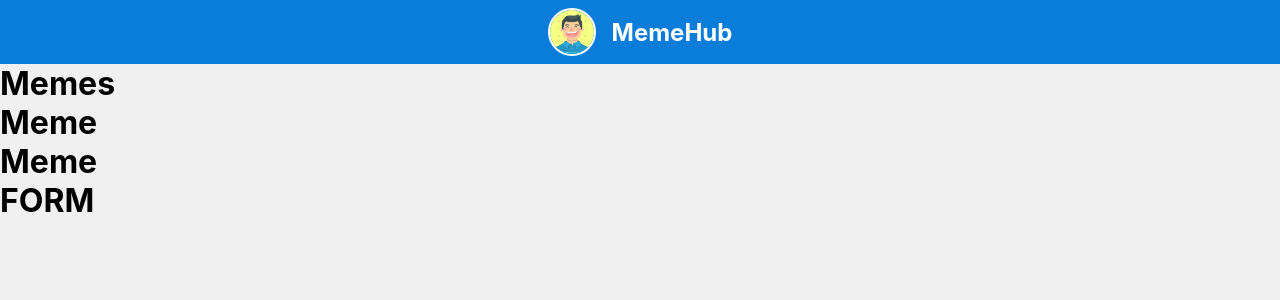
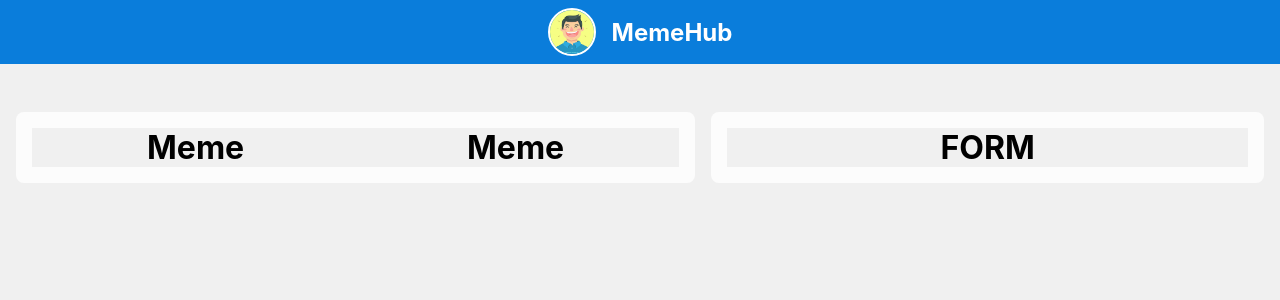
Before and after one commit to joysamaddar/MemeHub, a React (Create React App) app in the folder client/: page / in a window 1280 px wide. Shown: the top 300 px of the page. Built offline with nearby package versions, Linux system fonts and the light colour scheme.

Commit message:
Removed basic react styling

```diff
--- a/client/public/index.html
+++ b/client/public/index.html
@@ -2,42 +2,11 @@
 <html lang="en">
   <head>
     <meta charset="utf-8" />
-    <link rel="icon" href="%PUBLIC_URL%/favicon.ico" />
     <meta name="viewport" content="width=device-width, initial-scale=1" />
-    <meta name="theme-color" content="#000000" />
-    <meta
-      name="description"
-      content="Web site created using create-react-app"
-    />
-    <link rel="apple-touch-icon" href="%PUBLIC_URL%/logo192.png" />
-    <!--
-      manifest.json provides metadata used when your web app is installed on a
-      user's mobile device or desktop. See https://developers.google.com/web/fundamentals/web-app-manifest/
-    -->
-    <link rel="manifest" href="%PUBLIC_URL%/manifest.json" />
-    <!--
-      Notice the use of %PUBLIC_URL% in the tags above.
-      It will be replaced with the URL of the `public` folder during the build.
-      Only files inside the `public` folder can be referenced from the HTML.
-
-      Unlike "/favicon.ico" or "favicon.ico", "%PUBLIC_URL%/favicon.ico" will
-      work correctly both with client-side routing and a non-root public URL.
-      Learn how to configure a non-root public URL by running `npm run build`.
-    -->
-    <title>React App</title>
+    <title>MemeHub</title>
   </head>
   <body>
     <noscript>You need to enable JavaScript to run this app.</noscript>
     <div id="root"></div>
-    <!--
-      This HTML file is a template.
-      If you open it directly in the browser, you will see an empty page.
-
-      You can add webfonts, meta tags, or analytics to this file.
-      The build step will place the bundled scripts into the <body> tag.
-
-      To begin the development, run `npm start` or `yarn start`.
-      To create a production bundle, use `npm run build` or `yarn build`.
-    -->
   </body>
 </html>
--- a/client/src/App.js
+++ b/client/src/App.js
@@ -5,6 +5,8 @@ import Memes from "./components/Memes/Memes"
 import Form from "./components/Form/Form"
 
 const App = ()=>{
+
+
     return (
         <div>
             <nav className={styles.nav}>
@@ -12,11 +14,11 @@ const App = ()=>{
                 <h2>MemeHub</h2>
             </nav>
             <main>
-                <div className="grid">
-                    <div className="grid-item">
+                <div className={styles.container}>
+                    <div className={styles.container_l}>
                         <Memes/>
                     </div>
-                    <div className="grid-item">
+                    <div className={styles.container_r}>
                         <Form/>
                     </div>
                 </div>
--- a/client/src/App.module.scss
+++ b/client/src/App.module.scss
@@ -23,3 +23,27 @@
     color: white;
   }
 }
+
+main {
+  width: 100%;
+  padding-top: 2rem;
+}
+
+.container {
+  display: grid;
+  grid-template-columns: 55% 45%;
+  padding: 1rem 0.5rem;
+  text-align: center;
+  .container_l {
+    background-color: rgba(255, 255, 255, 0.8);
+    border-radius: 0.5rem;
+    padding: 1rem;
+    margin: 0 0.5rem;
+  }
+  .container_r {
+    background-color: rgba(255, 255, 255, 0.8);
+    border-radius: 0.5rem;
+    padding: 1rem;
+    margin: 0 0.5rem;
+  }
+}
--- a/client/src/components/Memes/Meme/Meme.js
+++ b/client/src/components/Memes/Meme/Meme.js
@@ -1,10 +1,12 @@
 import React from "react";
 import styles from "./Meme.module.scss";
 
-
 const Meme = ()=>{
     return (
-        <h1>Meme</h1>
+        <div className={styles.meme}>
+            <h1>Meme</h1>
+        </div>
+
     )
 }
 
--- a/client/src/components/Memes/Meme/Meme.module.scss
+++ b/client/src/components/Memes/Meme/Meme.module.scss
@@ -0,0 +1,3 @@
+.meme {
+  width: 20rem;
+}
--- a/client/src/components/Memes/Memes.js
+++ b/client/src/components/Memes/Memes.js
@@ -5,11 +5,10 @@ import Meme from "./Meme/Meme"
 
 const Memes = ()=>{
     return (
-        <>
-            <h1>Memes</h1>
+        <div className={styles.memes}>
             <Meme/>
             <Meme/>
-        </>
+        </div>
     )
 }
 
--- a/client/src/components/Memes/Memes.module.scss
+++ b/client/src/components/Memes/Memes.module.scss
@@ -0,0 +1,7 @@
+.memes {
+  display: flex;
+  flex-wrap: wrap;
+  justify-content: center;
+  align-items: center;
+  width: inherit;
+}
```
Also changed, not shown: client/public/logo192.png (deleted), client/public/logo512.png (deleted), client/public/manifest.json (deleted).
